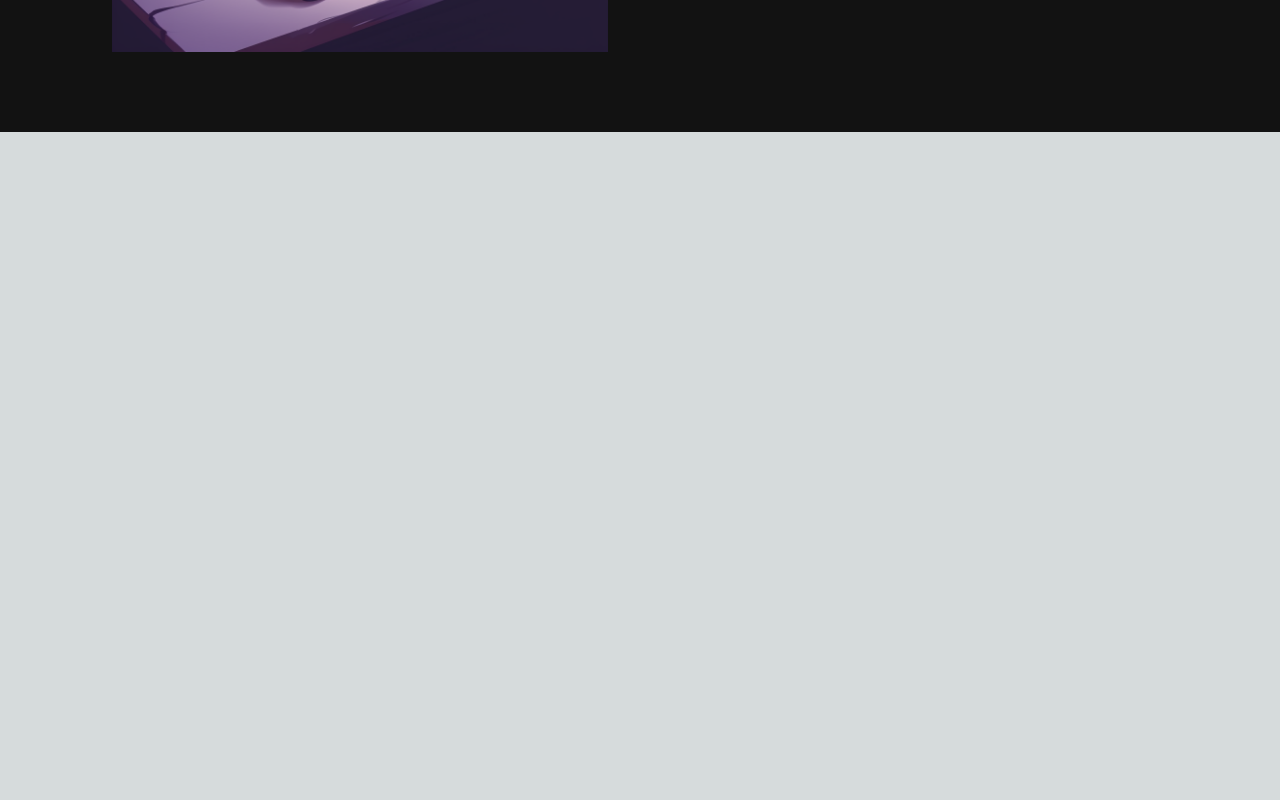
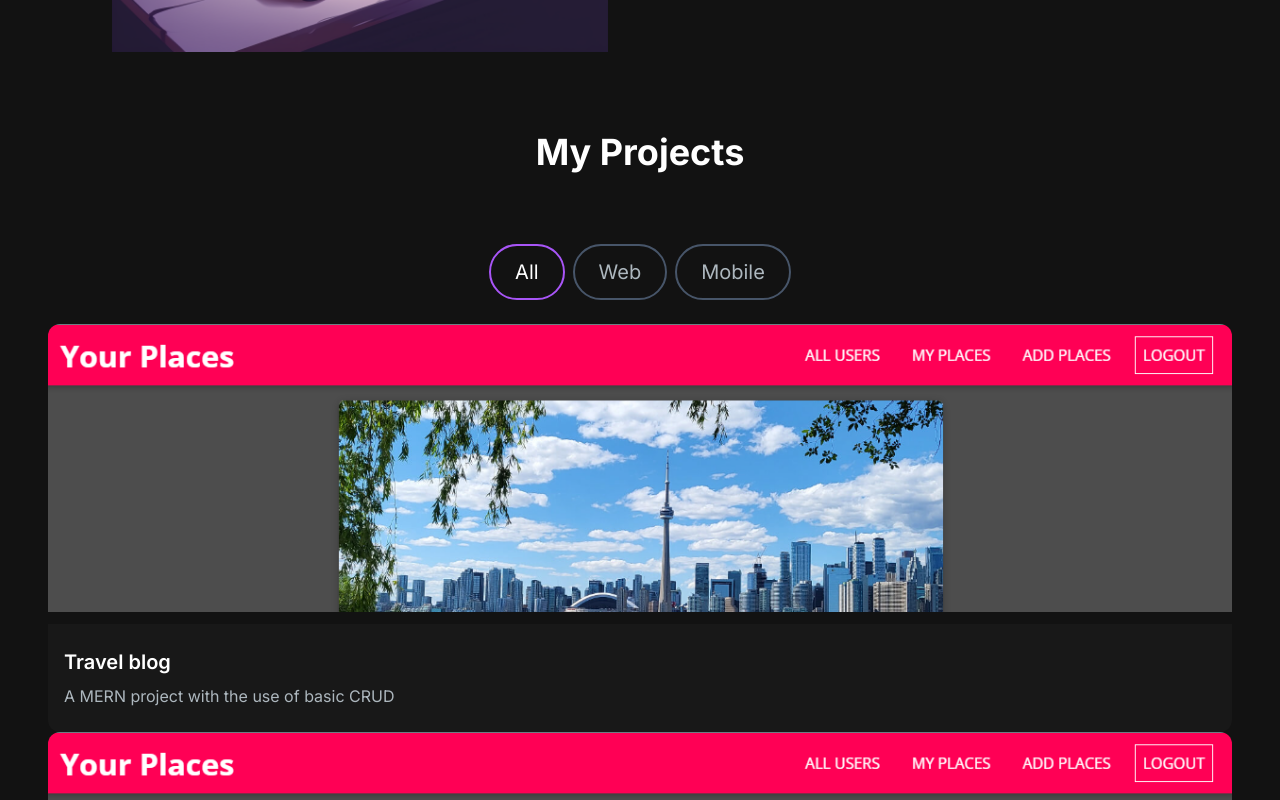
Before and after one commit to Seongbae94/next-portfolio, a Next.js app: page / in a window 1280 px wide. Shown: the part 1020-1820 px from the top of the page. Before the commit the page ends 1152 px from the top, so only its background shows below. Built offline with nearby package versions, Linux system fonts and the light colour scheme.

Commit message:
work on project section
work on project section

```diff
--- /dev/null
+++ b/src/app/components/ProjectCard.jsx
@@ -0,0 +1,35 @@
+import React from "react";
+import { CodeBracketIcon, EyeIcon } from "@heroicons/react/24/outline";
+import Link from "next/link";
+
+const ProjectCard = ({ imgUrl, title, description, gitUrl, previewUrl }) => {
+  return (
+    <div>
+      <div
+        className="h-52 md:h-72 rounded-t-xl relative group"
+        style={{ background: `url(${imgUrl})`, backgroundSize: "cover" }}
+      >
+        <div className="overlay items-center justify-center absolute top-0 left-0 w-full h-full bg-[#181818] bg-opacity-0 hidden group-hover:flex group-hover:bg-opacity-80 transition-all duration-500">
+          <Link
+            href={gitUrl}
+            className="h-14 w-14 mr-2 border-2 relative rounded-full border-[#ADB7BE] hover:border-white group/link"
+          >
+            <CodeBracketIcon className="h-10 w-10 text-[#ADB7BE] absolute top-1/2 left-1/2 transform -translate-x-1/2 -translate-y-1/2 cursor-pointer group-hover/link:text-white" />
+          </Link>
+          <Link
+            href={previewUrl}
+            className="h-14 w-14 border-2 relative rounded-full border-[#ADB7BE] hover:border-white group/link"
+          >
+            <EyeIcon className="h-10 w-10 text-[#ADB7BE] absolute top-1/2 left-1/2 transform -translate-x-1/2 -translate-y-1/2 cursor-pointer group-hover/link:text-white" />
+          </Link>
+        </div>
+      </div>
+      <div className="text-white rounded-b-xl mt-3 bg-[#181818] py-6 px-4">
+        <h5 className="text-xl font-semibold mb-2">{title}</h5>
+        <p className="text-[#ADB7BE]">{description}</p>
+      </div>
+    </div>
+  );
+};
+
+export default ProjectCard;
--- /dev/null
+++ b/src/app/components/ProjectTag.jsx
@@ -0,0 +1,18 @@
+import React from "react";
+
+const ProjectTag = ({ name, onClick, isSelected }) => {
+  const buttonSyles = isSelected
+    ? "text-white border-purple-500"
+    : "text-[#ADB7BE] border-slate-600 hover:border-white";
+
+  return (
+    <button
+      onClick={() => onClick(name)}
+      className={`rounded-full border-2  px-6 py-3 text-xl cursor-pointer ${buttonSyles}`}
+    >
+      {name}
+    </button>
+  );
+};
+
+export default ProjectTag;
--- /dev/null
+++ b/src/app/components/ProjectsSection.jsx
@@ -0,0 +1,76 @@
+"use client";
+import React, { useState } from "react";
+import ProjectCard from "./ProjectCard";
+import ProjectTag from "./ProjectTag";
+
+const projectsData = [
+  {
+    id: 1,
+    title: "Travel blog",
+    description: "A MERN project with the use of basic CRUD",
+    image: "/images/projects/1.png",
+    tag: ["All", "Mobile"],
+    gitUrl: "/",
+    previewUrl: "/",
+  },
+  {
+    id: 2,
+    title: "Travel blog",
+    description: "A MERN project with the use of basic CRUD",
+    image: "/images/projects/1.png",
+    tag: ["All", "Web"],
+    gitUrl: "/",
+    previewUrl: "/",
+  },
+];
+
+const ProjectsSection = () => {
+  const [tag, setTag] = useState("All");
+
+  const handleTagChange = (newTag) => {
+    setTag(newTag);
+  };
+
+  const filteredProjects = projectsData.filter((project) =>
+    project.tag.includes(tag)
+  );
+
+  return (
+    <div>
+      <h2 className="text-center text-4xl font-bold text-white mt-4 mb-8 md:mb-12">
+        My Projects
+      </h2>
+      <div className="text-white flex flex-row justify-center items-center gap-2 py-6">
+        <ProjectTag
+          onClick={handleTagChange}
+          name="All"
+          isSelected={tag === "All"}
+        />
+        <ProjectTag
+          onClick={handleTagChange}
+          name="Web"
+          isSelected={tag === "Web"}
+        />
+        <ProjectTag
+          onClick={handleTagChange}
+          name="Mobile"
+          isSelected={tag === "Mobile"}
+        />
+      </div>
+      <div>
+        {filteredProjects.map((project) => (
+          <ProjectCard
+            key={project.id}
+            title={project.title}
+            description={project.description}
+            imgUrl={project.image}
+            gitUrl={project.gitUrl}
+            previewUrl={project.previewUrl}
+          />
+        ))}
+      </div>
+    </div>
+  );
+};
+
+export default ProjectsSection;
--- a/src/app/page.js
+++ b/src/app/page.js
@@ -2,6 +2,7 @@
 import HeroSection from "./components/HeroSection";
 import Navbar from "./components/Navbar";
 import AboutSection from "./components/AboutSection";
+import ProjectsSection from "./components/ProjectsSection";
 
 export default function Home() {
   return (
@@ -10,6 +11,7 @@
       <div className="container mt-24 mx-auto px-12 py-4">
         <HeroSection />
         <AboutSection />
+        <ProjectsSection />
       </div>
     </main>
   );
```
Also changed, not shown: public/images/projects/1.PNG (added).
